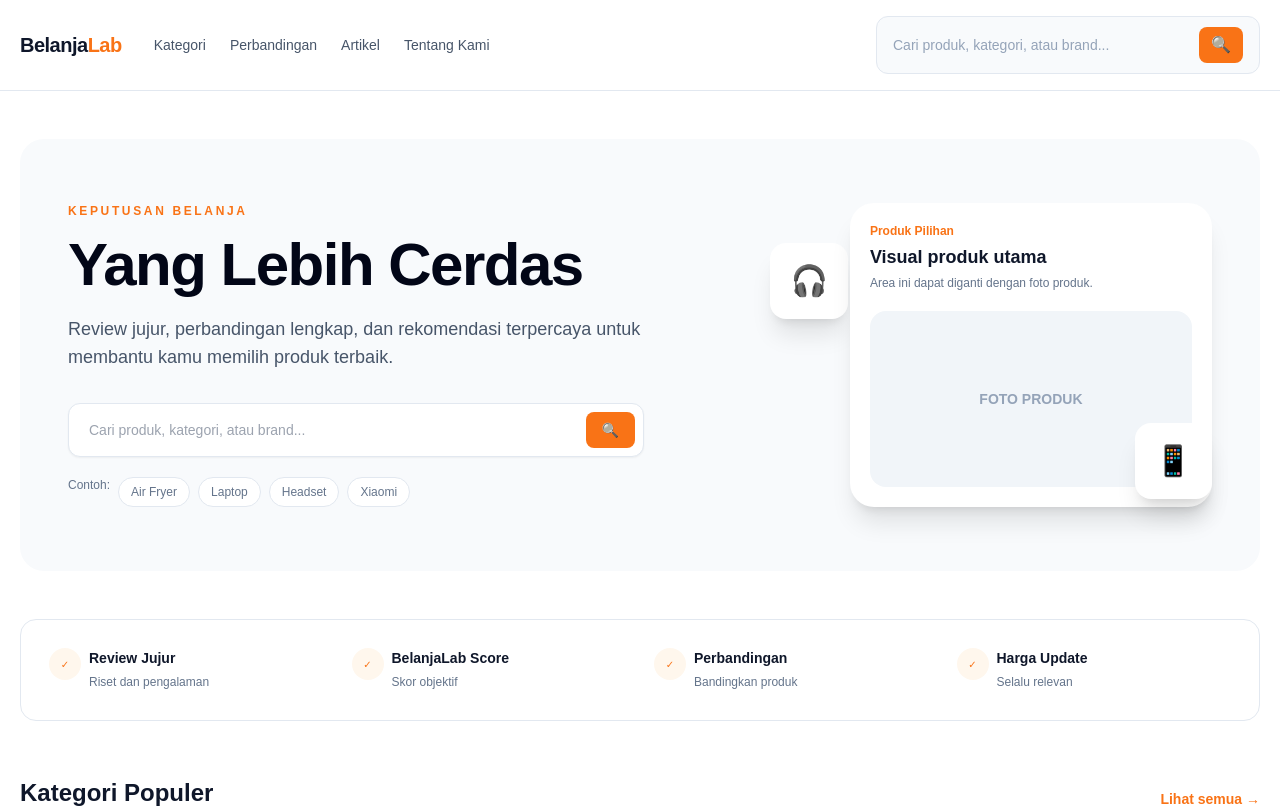
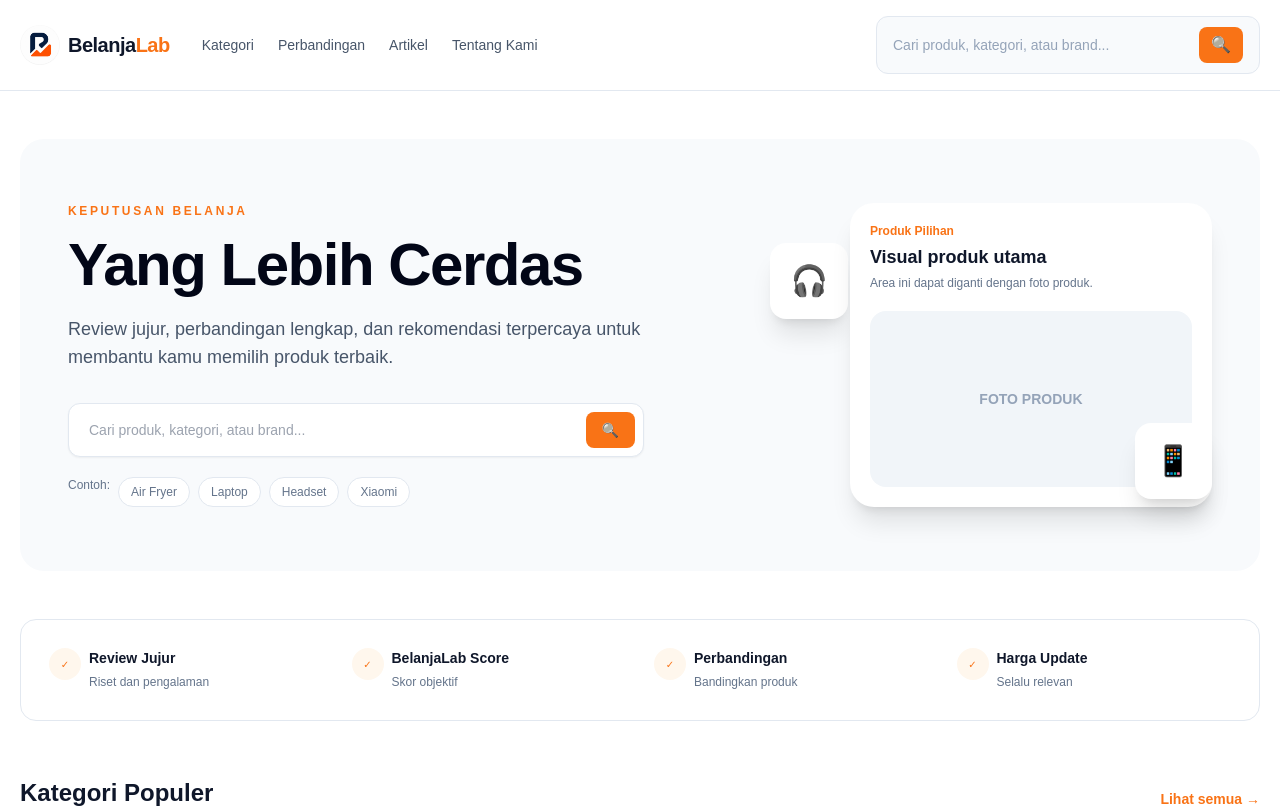
Before and after one commit to belanjalab/belanjalab, a Next.js app: page / in a window 1280 px wide. Shown: the top 808 px of the page. Built offline with nearby package versions, Linux system fonts and the light colour scheme.

Commit message:
Update branding link to include logo and text
feat: add BelanjaLab logo to header

```diff
--- a/app/page.tsx
+++ b/app/page.tsx
@@ -93,12 +93,17 @@
             </nav>
           </details>
 
-          <a
-            href="#"
-            className="shrink-0 text-base font-black tracking-tight md:text-xl"
-          >
-            Belanja<span className="text-orange-500">Lab</span>
-          </a>
+         <a href="/" className="flex items-center gap-2">
+  <img
+    src="/images/logo-belanjalab.png"
+    alt="BelanjaLab"
+    className="h-8 w-8 rounded-full object-cover md:h-10 md:w-10"
+  />
+
+  <span className="text-base font-black tracking-tight md:text-xl">
+    Belanja<span className="text-orange-500">Lab</span>
+  </span>
+</a>
 
           <nav className="ml-8 hidden items-center gap-6 text-sm font-medium text-slate-600 lg:flex">
             <a href="#kategori" className="hover:text-slate-950">
```
